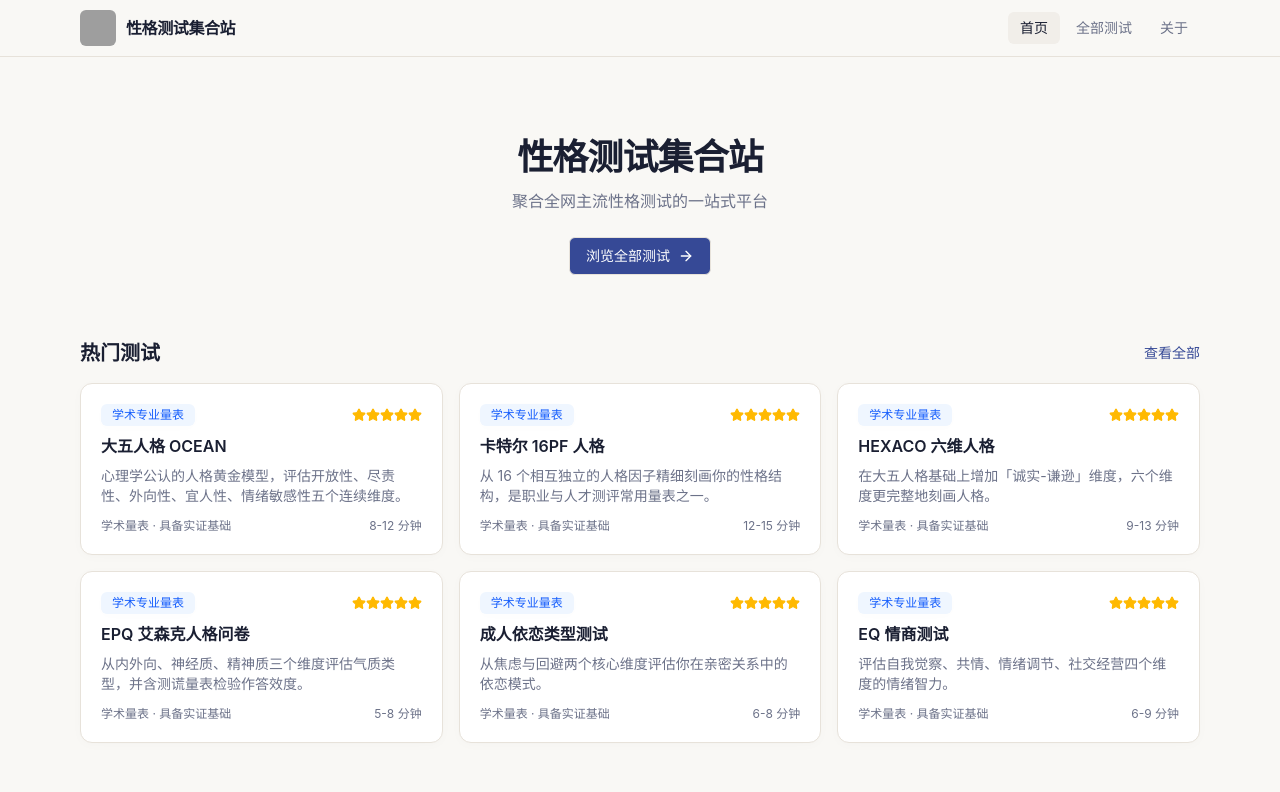
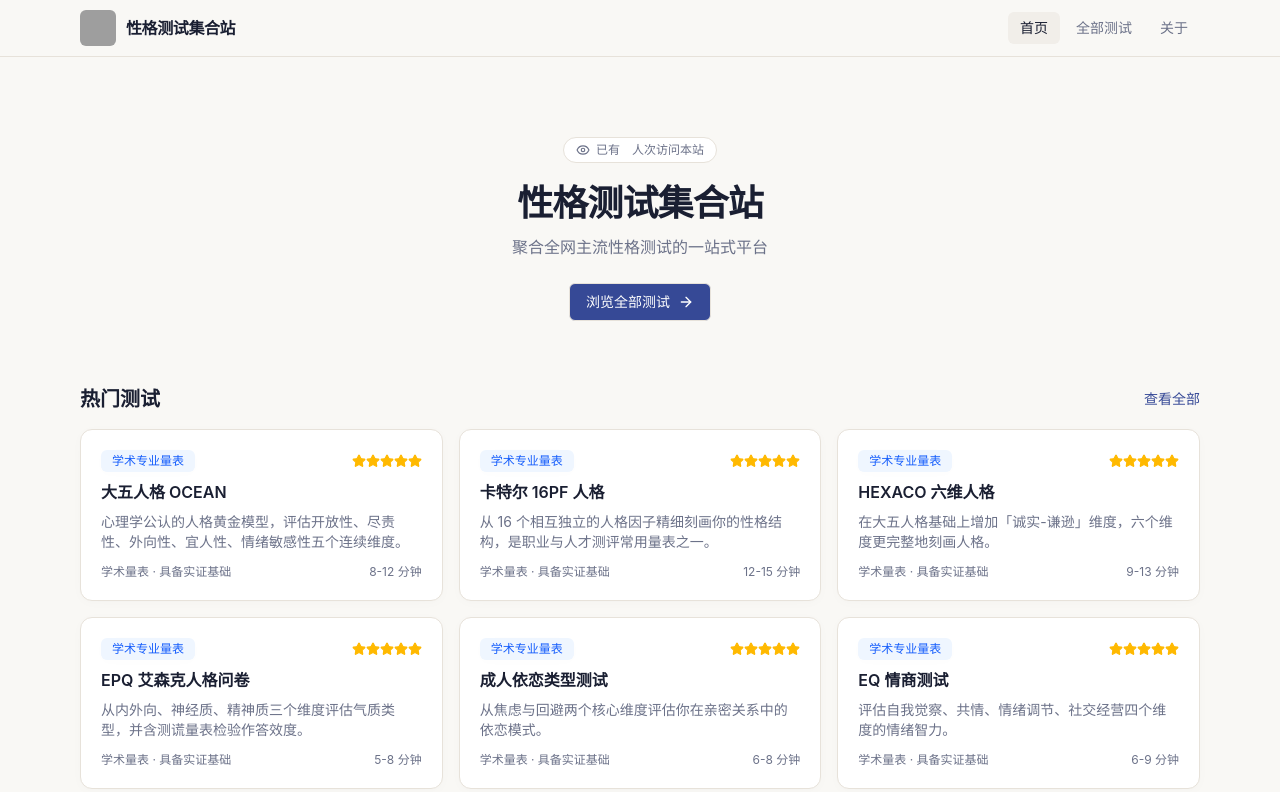
Before and after one commit to SolYoung-Ai/TypeAll, a React (Vite) app: page / in a window 1280 px wide. Shown: the top 792 px of the page. Built offline with nearby package versions, Linux system fonts and the light colour scheme; grey boxes are pictures that could not be loaded.

Commit message:
home: add site pv badge

```diff
--- a/index.html
+++ b/index.html
@@ -9,6 +9,7 @@
       content="性格测试集合站 · 聚合大五人格、MBTI、九型、DISC 等 13 套人格与性格测试的一站式测评平台，仅供娱乐与自我参考。"
     />
     <link rel="icon" href="./logo.png" />
+    <script async src="https://busuanzi.ibruce.info/busuanzi.js"></script>
   </head>
   <body>
     <div id="root"></div>
--- a/src/pages/HomePage/HomePage.tsx
+++ b/src/pages/HomePage/HomePage.tsx
@@ -3,13 +3,17 @@ import TestCard from '@/components/TestCard';
 import { ALL_TESTS } from '@/data/registry';
 import { SITE } from '@/config/site';
 import { Button } from '@/components/ui/button';
-import { ArrowRight } from 'lucide-react';
+import { ArrowRight, Eye } from 'lucide-react';
 
 export default function HomePage() {
   const hot = ALL_TESTS.slice(0, 6);
   return (
     <div className="mx-auto max-w-6xl px-4 py-10">
       <section className="py-10 text-center">
+        <div className="mx-auto mb-5 inline-flex items-center gap-1.5 rounded-full border bg-card px-3 py-1 text-xs text-muted-foreground">
+          <Eye className="h-3.5 w-3.5" />
+          已有 <span id="busuanzi_value_site_pv" /> 人次访问本站
+        </div>
         <h1 className="text-3xl font-bold tracking-tight md:text-4xl">{SITE.name}</h1>
         <p className="mx-auto mt-3 max-w-2xl text-muted-foreground">{SITE.tagline}</p>
         <Button asChild className="mt-6">
```
